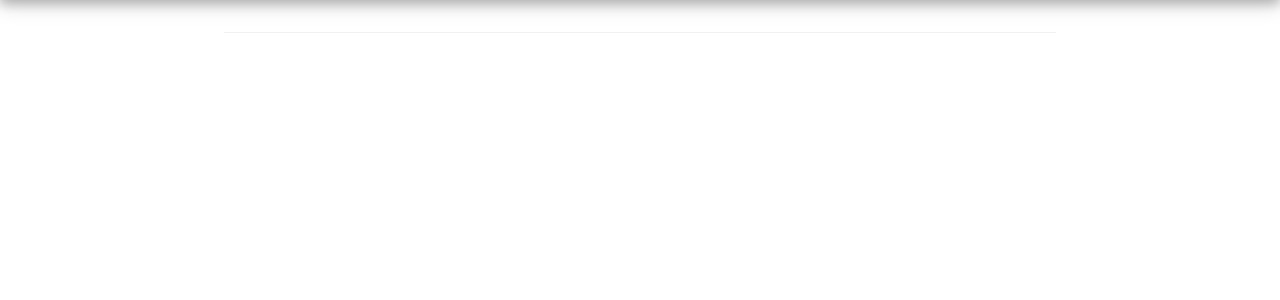
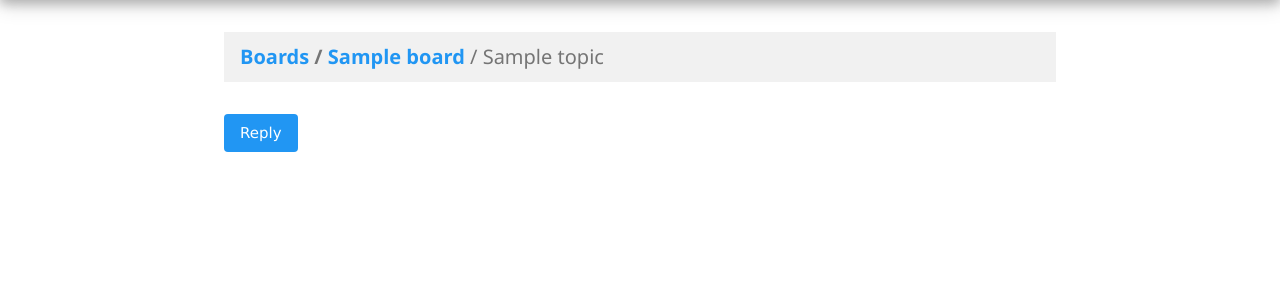
Before and after one commit to aadityachapagain/django_comms, a Django app: page /boards/1/topics/1/ in a window 1280 px wide. Shown: the part 73-373 px from the top of the page. Run offline with Django 3.2, Linux system fonts and the light colour scheme; tables that the repository leaves empty hold one stand-in row (values such as "Sample post"); some libraries are stand-ins or nearby versions.

Commit message:
fixed errors

```diff
--- a/django_comms/urls.py
+++ b/django_comms/urls.py
@@ -34,6 +34,6 @@ urlpatterns = [
         name='password_reset_complete'),
     url(r'^boards/(?P<pk>\d+)/$', views.board_topics, name='board_topics'),
     url(r'^boards/(?P<pk>\d+)/new/$', views.new_topic, name='new_topic'),
+    url(r'^boards/(?P<pk>\d+)/topics/(?P<topic_pk>\d+)/$', views.topic_posts, name='topic_posts'),
     url(r'^admin/', admin.site.urls),
-    url(r'^boards/(?P<pk>\d+)/topics/(?P<topic_pk>\d+)/$', views.topic_posts, name='topic_posts'),
 ]
--- a/templates/topic_posts.html
+++ b/templates/topic_posts.html
@@ -3,3 +3,23 @@
 {% block title %}
     {{ topic.subject }}
 {% endblock %}
+
+{% block header %}
+    <h4><b>
+        <a class="w3-text-blue" href="{% url 'home' %}"> Boards</a>
+        / <a class="w3-text-blue" href="{% url 'board_topics' topic.board.pk %}"> {{ topic.board.name }}</a>
+    </b> /
+        <span class="w3-text-gray">{{ topic.subject }}</span>
+    </h4>
+{% endblock %}
+
+{% block content %}
+    <div class="w3-padding-16">
+        <a href="#" class="w3-btn w3-blue w3-round">Reply</a>
+    </div>
+
+    {% for post in topic.posts.all %}
+
+    {% endfor %}
+
+{% endblock %}
--- a/templates/topics.html
+++ b/templates/topics.html
@@ -22,7 +22,7 @@
             <tbody>
             {% for topic in board.topics.all %}
             <tr>
-                <td>{{ topic.subject }}</td>
+                <td><a href="{% url 'topic_posts' board.pk topic.pk %}">{{ topic.subject }}</a></td>
                 <td>{{ topic.starter.username }}</td>
                 <td>0</td>
                 <td>0</td>
```
